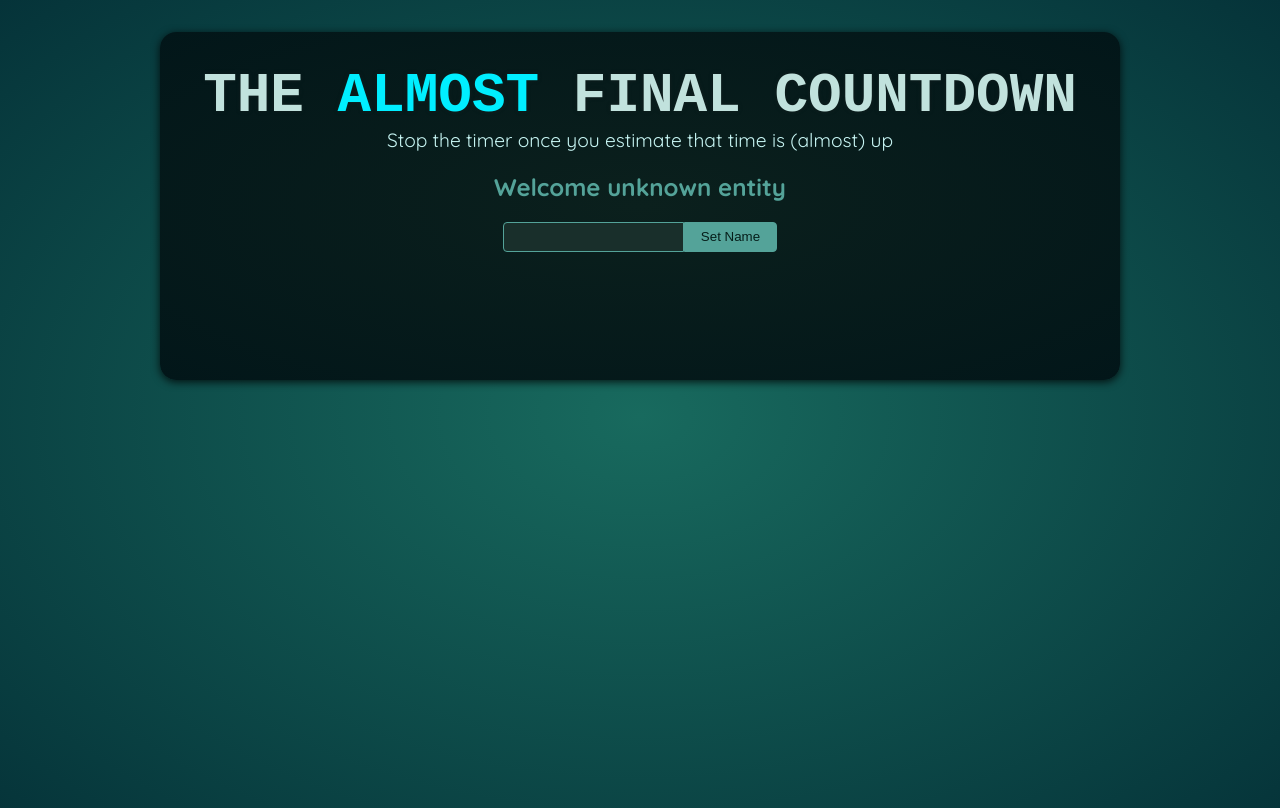
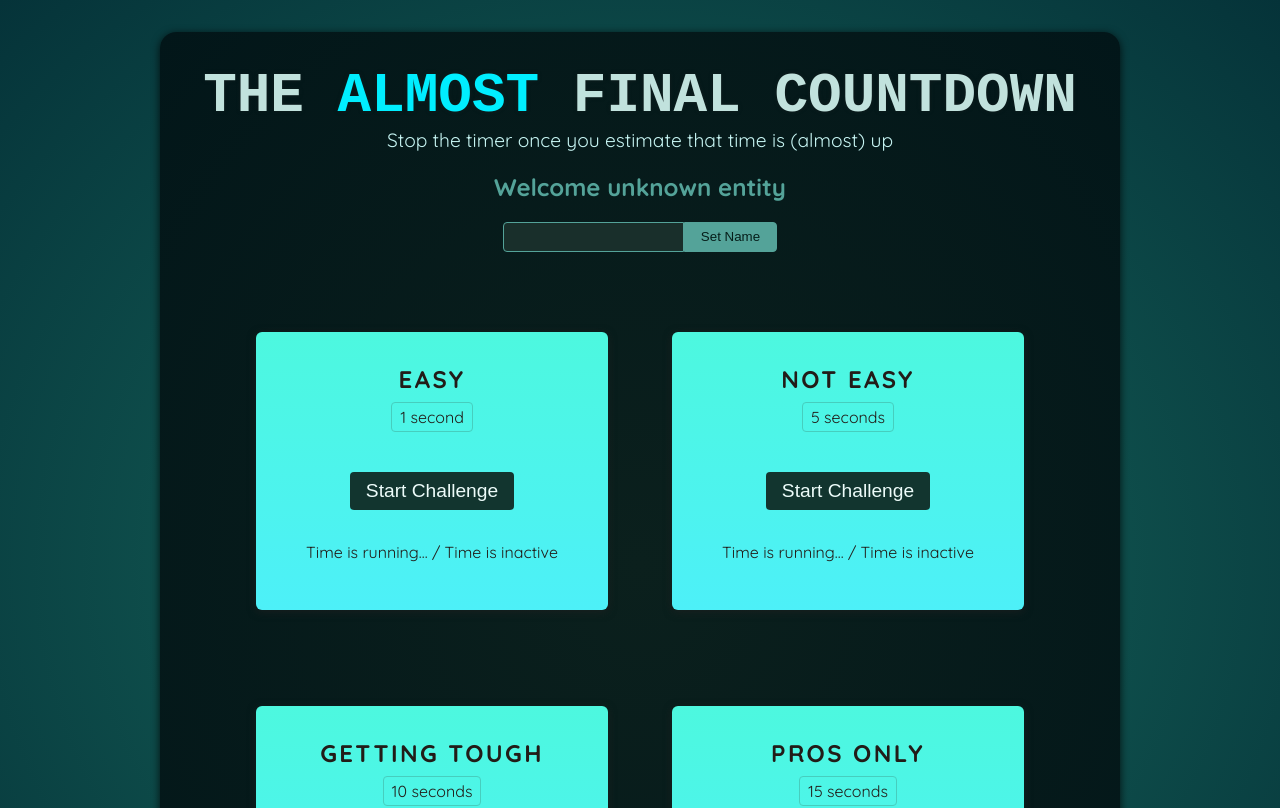
Before and after one commit to yahyaalhamedi/the-almost-final-countdown, a React (Vite) app: page / in a window 1280 px wide. Shown: the top 808 px of the page. Built offline with nearby package versions, Linux system fonts and the light colour scheme; a web font is replaced by a local one.

Commit message:
Build TimerChallenge component

```diff
--- a/src/App.jsx
+++ b/src/App.jsx
@@ -1,10 +1,28 @@
 import Player from './components/Player.jsx'
+import TimerChallenge from './components/TimerChallenge.jsx'
 
 function App() {
   return (
     <>
       <Player />
-      <div id="challenges"></div>
+      <div id="challenges">
+        <TimerChallenge
+          title="Easy"
+          targetTime={1}
+        />
+        <TimerChallenge
+          title="Not easy"
+          targetTime={5}
+        />
+        <TimerChallenge
+          title="Getting tough"
+          targetTime={10}
+        />
+        <TimerChallenge
+          title="Pros only "
+          targetTime={15}
+        />
+      </div>
     </>
   )
 }
--- /dev/null
+++ b/src/components/TimerChallenge.jsx
@@ -0,0 +1,16 @@
+function TimerChallenge({ title, targetTime }) {
+  return (
+    <section className="challenge">
+      <h2>{title}</h2>
+      <p className="challenge-time">
+        {targetTime} second{targetTime > 1 ? 's' : ''}
+      </p>
+      <p>
+        <button>Start Challenge</button>
+      </p>
+      <p>Time is running... / Time is inactive</p>
+    </section>
+  )
+}
+
+export default TimerChallenge
```
